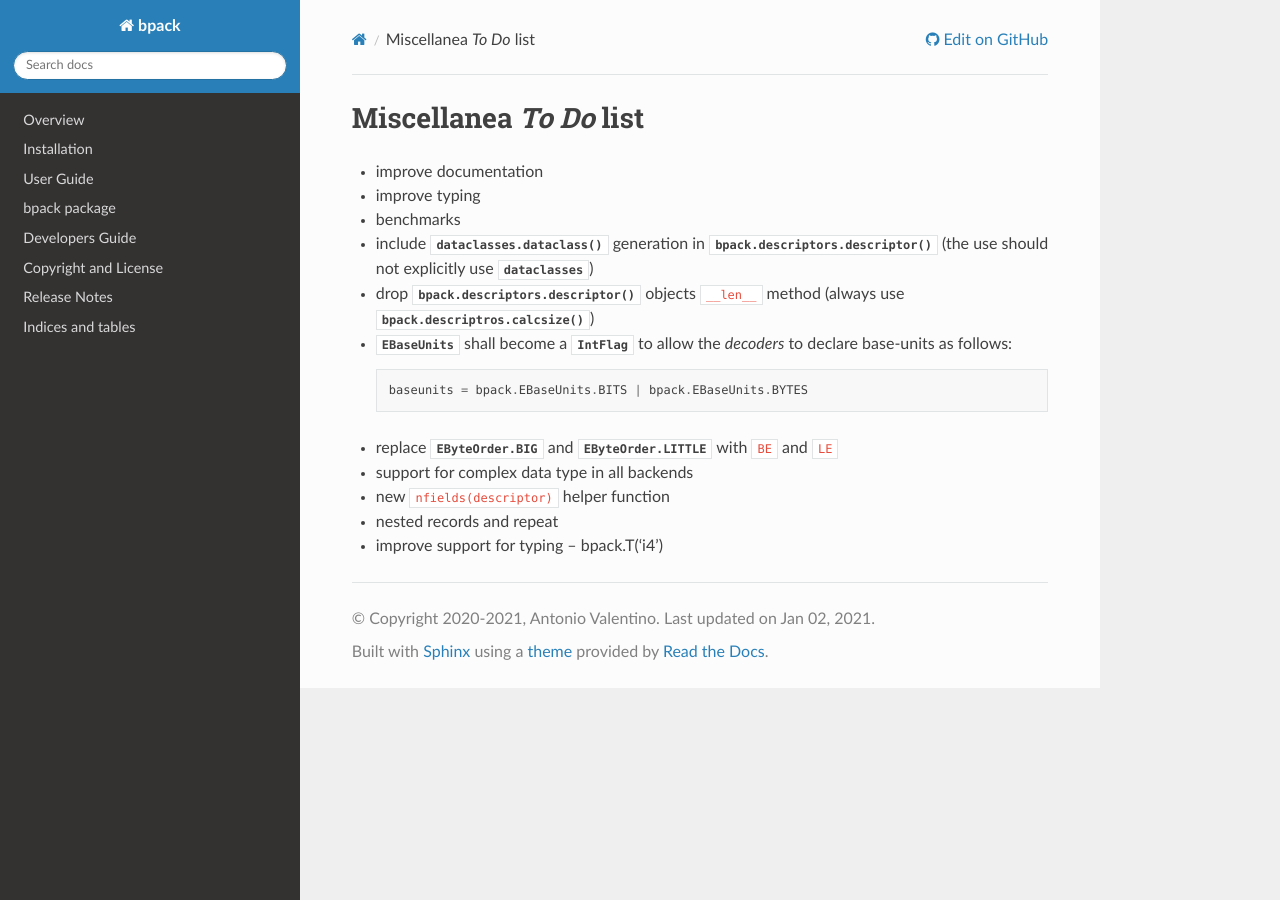
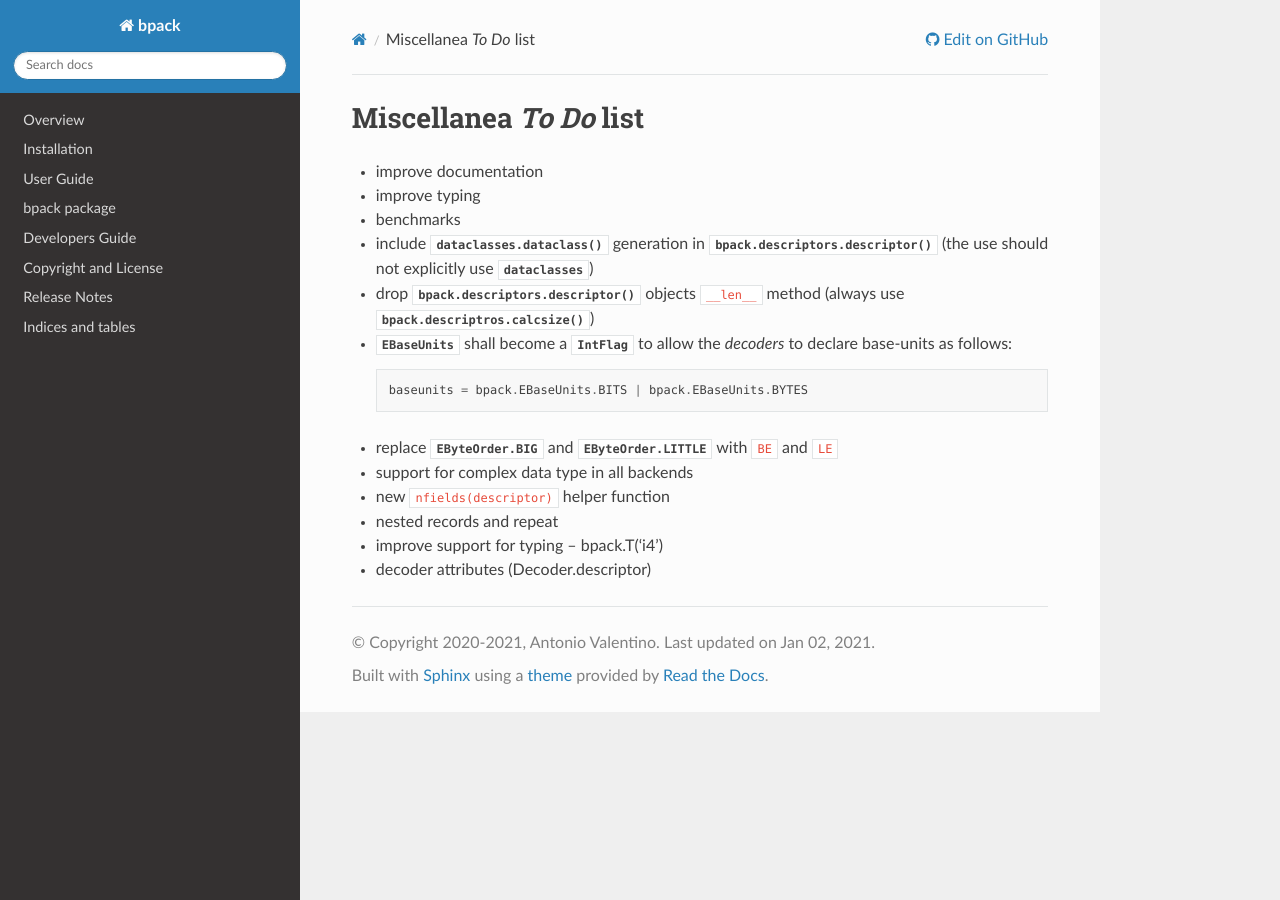
Before and after one commit to avalentino/bpack, a Sphinx documentation site: the page built from docs/TODO.rst, in a window 1280 px wide. Built offline with Sphinx 7.4.7 and the Read the Docs theme 2.0.0, drawn with Linux system fonts in a browser that asks for light colours; the version number is read from the project's files by our own code.

Commit message:
Update TODO

```diff
--- a/docs/TODO.rst
+++ b/docs/TODO.rst
@@ -22,3 +22,4 @@ Miscellanea *To Do* list
 * new ``nfields(descriptor)`` helper function
 * nested records and repeat
 * improve support for typing -- bpack.T('i4')
+* decoder attributes (Decoder.descriptor)
```
